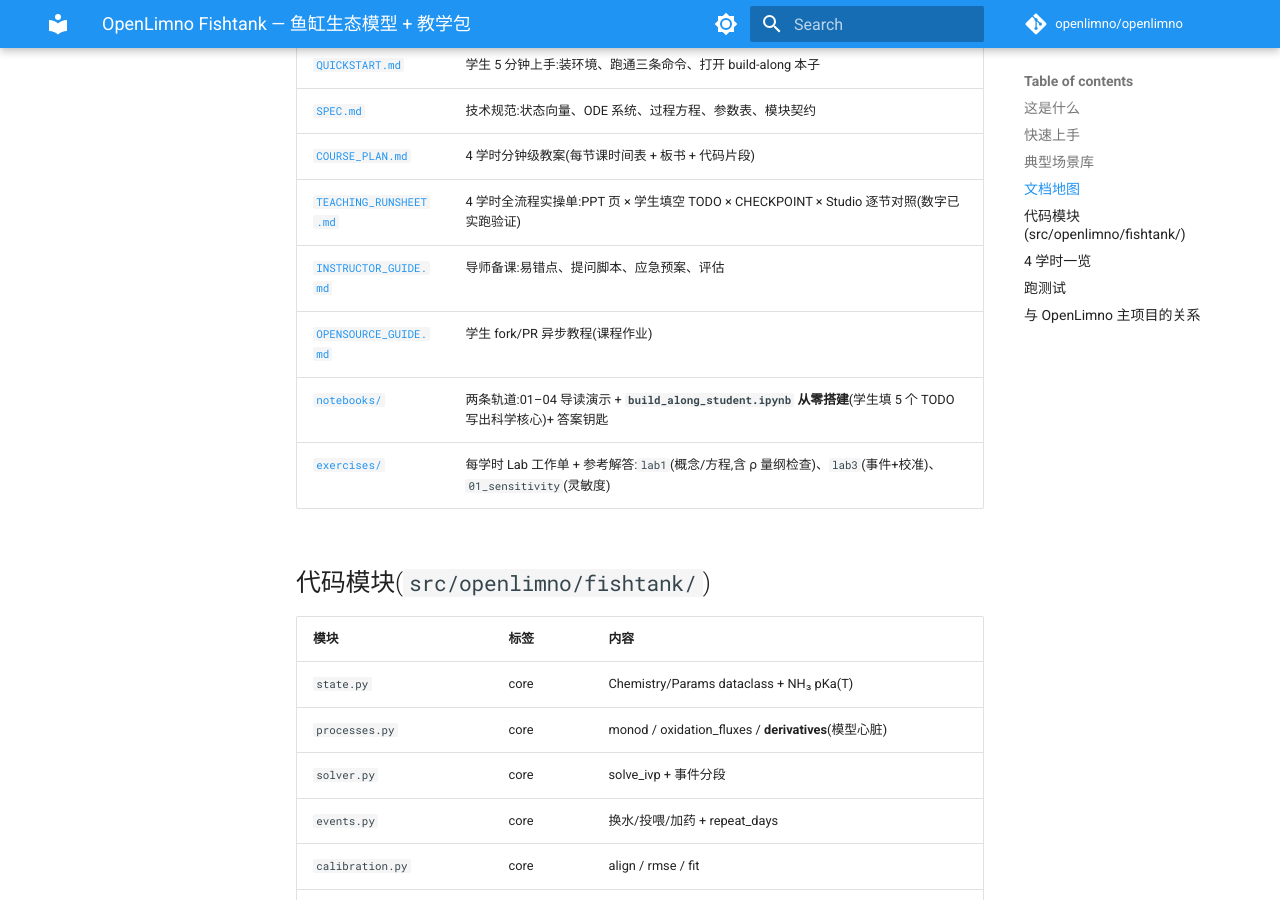
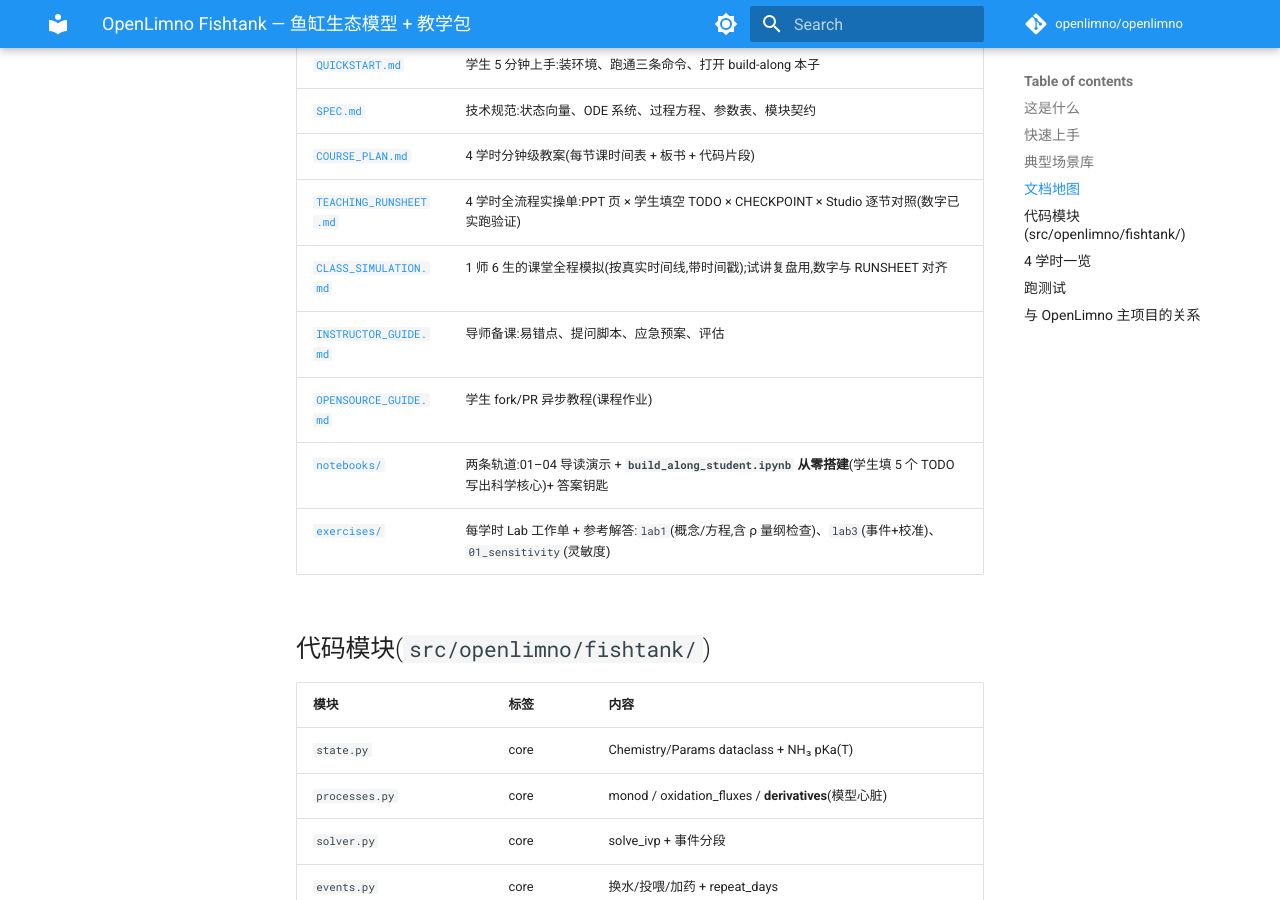
Before and after one commit to bnumsn/openlimno, an MkDocs documentation site: the page built from docs/fishtank/README.md, in a window 1280 px wide and 900 px high, scrolled down 1407 px. Built offline with MkDocs 1.6.1 and Material for MkDocs 9.7.7, drawn with Linux system fonts in a browser that asks for light colours; comment, search, counter and statistics services are not loaded; the version menu is left out.

Commit message:
docs(fishtank): 课堂全程模拟(按真实时间线,1师6生)
CLASS_SIMULATION.md:把多智能体模拟整理成按时间戳顺序推进的 4 学时课堂实录,
严格对齐 TEACHING_RUNSHEET 的时段(H1 50′/H2 54′/H3 58′/H4 52′)与实测数字。
保留 6 个学生人设与三处集体踩坑(漏 /Y、把 X 也稀释、residual 单位/符号),
伏笔闭环(墙上预测→当堂验证)。README 文档地图加链接。

Co-Authored-By: Claude Opus 4.8 (1M context) <noreply@anthropic.com>

```diff
--- a/docs/fishtank/README.md
+++ b/docs/fishtank/README.md
@@ -52,6 +52,7 @@ python -m openlimno.fishtank run examples/fishtank/mature_stocked_tank.yaml
 | [`SPEC.md`](./SPEC.md) | 技术规范:状态向量、ODE 系统、过程方程、参数表、模块契约 |
 | [`COURSE_PLAN.md`](./COURSE_PLAN.md) | 4 学时分钟级教案(每节课时间表 + 板书 + 代码片段) |
 | [`TEACHING_RUNSHEET.md`](./TEACHING_RUNSHEET.md) | 4 学时全流程实操单:PPT 页 × 学生填空 TODO × CHECKPOINT × Studio 逐节对照(数字已实跑验证) |
+| [`CLASS_SIMULATION.md`](./CLASS_SIMULATION.md) | 1 师 6 生的课堂全程模拟(按真实时间线,带时间戳);试讲复盘用,数字与 RUNSHEET 对齐 |
 | [`INSTRUCTOR_GUIDE.md`](./INSTRUCTOR_GUIDE.md) | 导师备课:易错点、提问脚本、应急预案、评估 |
 | [`OPENSOURCE_GUIDE.md`](./OPENSOURCE_GUIDE.md) | 学生 fork/PR 异步教程(课程作业) |
 | [`notebooks/`](./notebooks/) | 两条轨道:01–04 导读演示 + **`build_along_student.ipynb` 从零搭建**(学生填 5 个 TODO 写出科学核心)+ 答案钥匙 |
```
